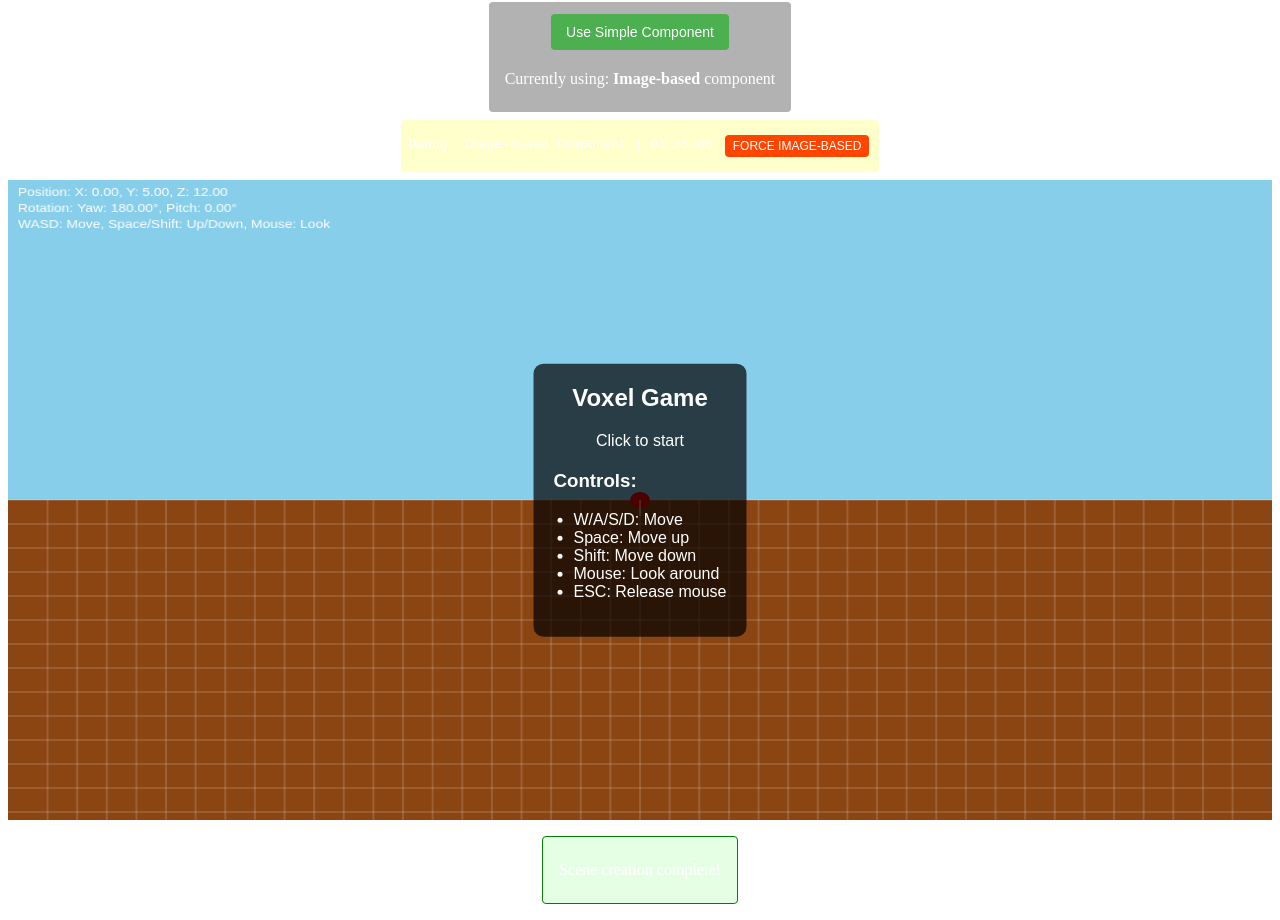
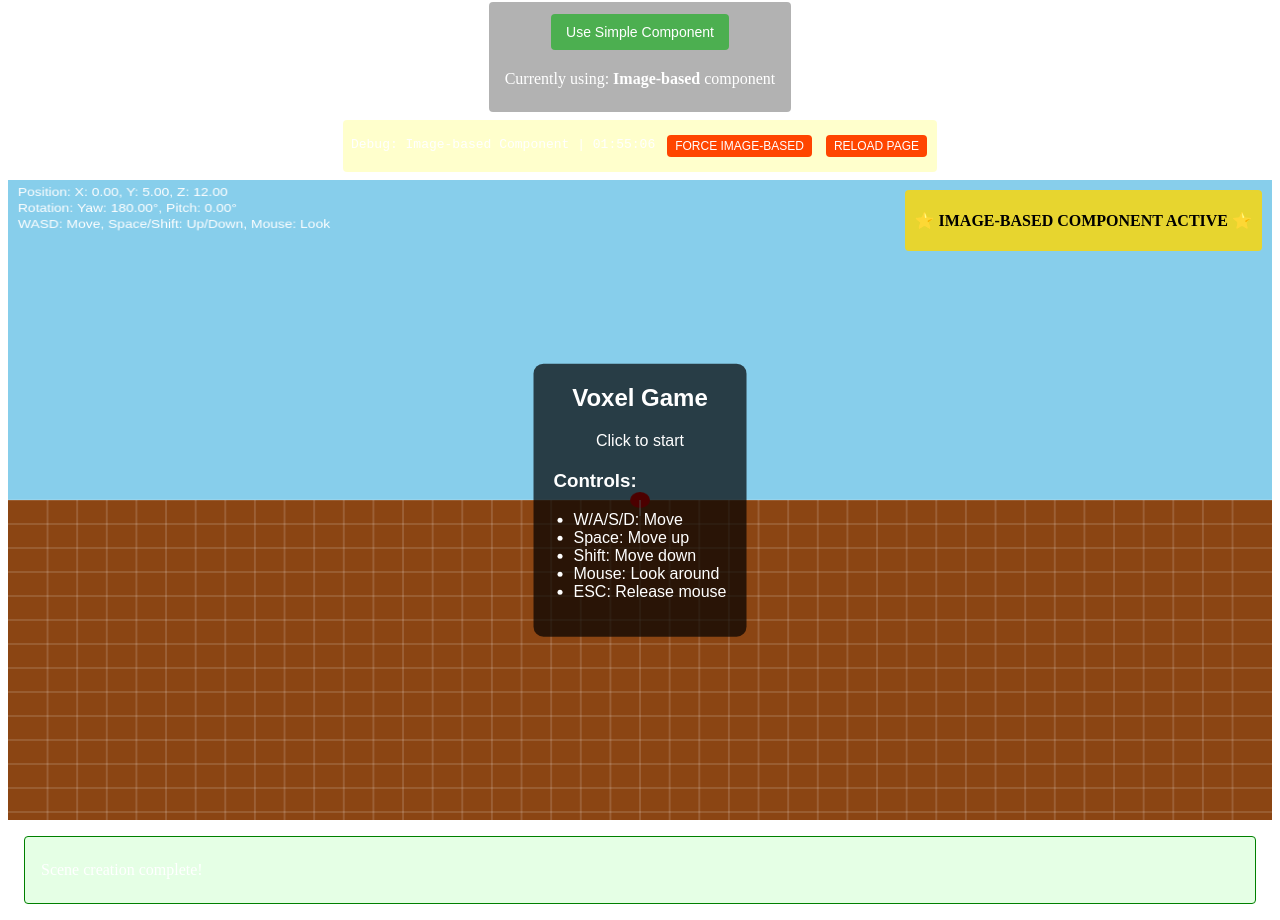
Before and after one commit to toddllm/HDMY5, a SvelteKit app: page /custom-voxel in a window 1280 px wide. Shown: the part 117-1037 px from the top of the page. Built offline with nearby package versions, Linux system fonts and the light colour scheme.

Commit message:
Enhance component visibility control with reload button and improved rendering order

```diff
--- a/src/routes/custom-voxel/+page.svelte
+++ b/src/routes/custom-voxel/+page.svelte
@@ -92,17 +92,24 @@
         <button class="debug-button" on:click={() => { useSimpleTest = false; toggleComponent(); }}>
             FORCE IMAGE-BASED
         </button>
+        <button class="debug-button" on:click={() => { window.location.reload(); }}>
+            RELOAD PAGE
+        </button>
     </div>
 
     <div class="game-container">
         <VoxelGameCanvas />
+
+        <!-- Always render SimpleVoxelTest but hide it when not active -->
+        <div style="display: {useSimpleTest ? 'block' : 'none'}">
+            <SimpleVoxelTest />
+        </div>
+
+        <!-- Always render CustomVoxelElement but hide it when not active -->
+        <div style="display: {!useSimpleTest ? 'block' : 'none'}">
+            <CustomVoxelElement />
+        </div>
     </div>
-
-    {#if useSimpleTest}
-        <SimpleVoxelTest />
-    {:else}
-        <CustomVoxelElement />
-    {/if}
 </div>
 
 <style>
```
